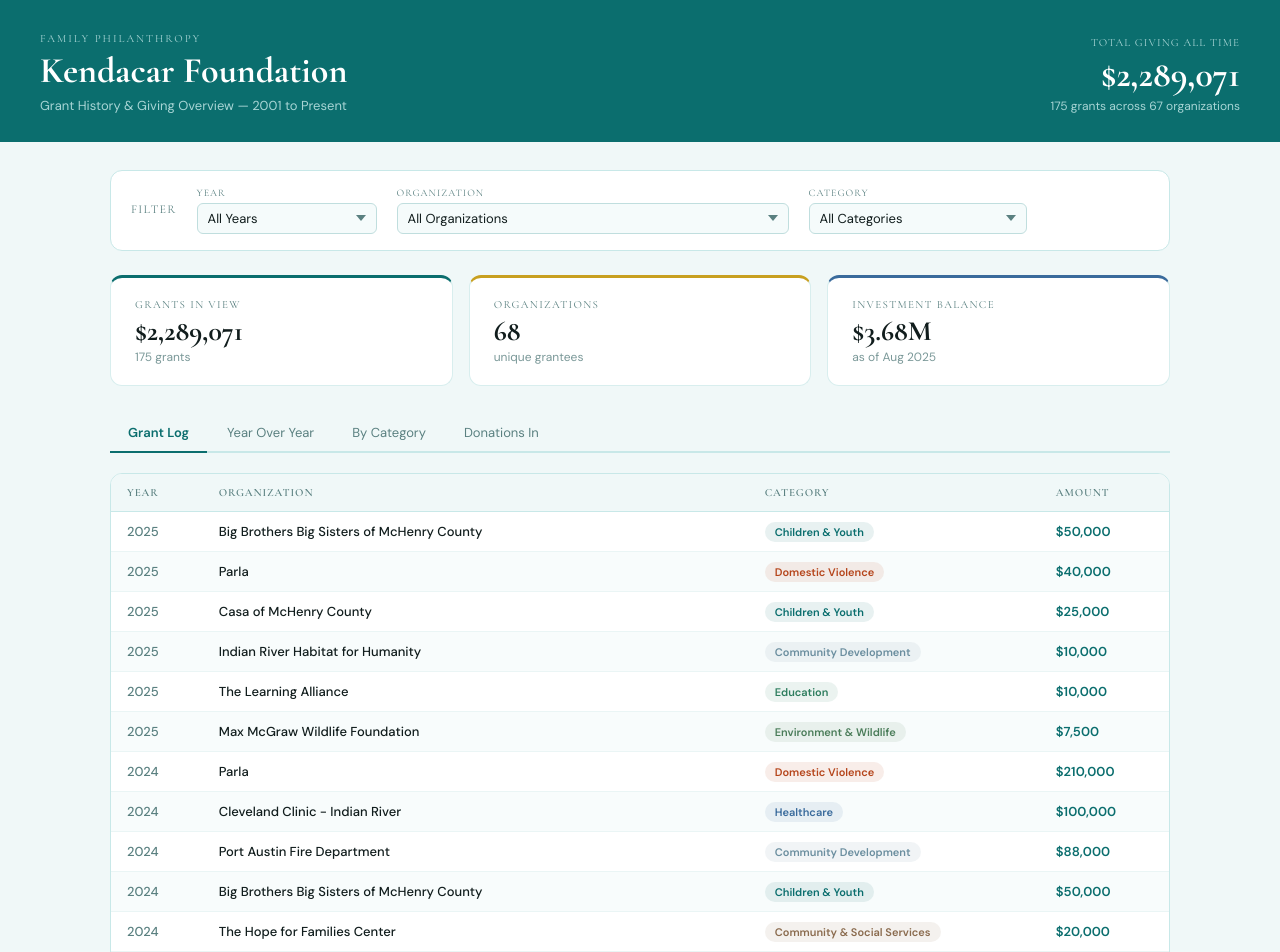
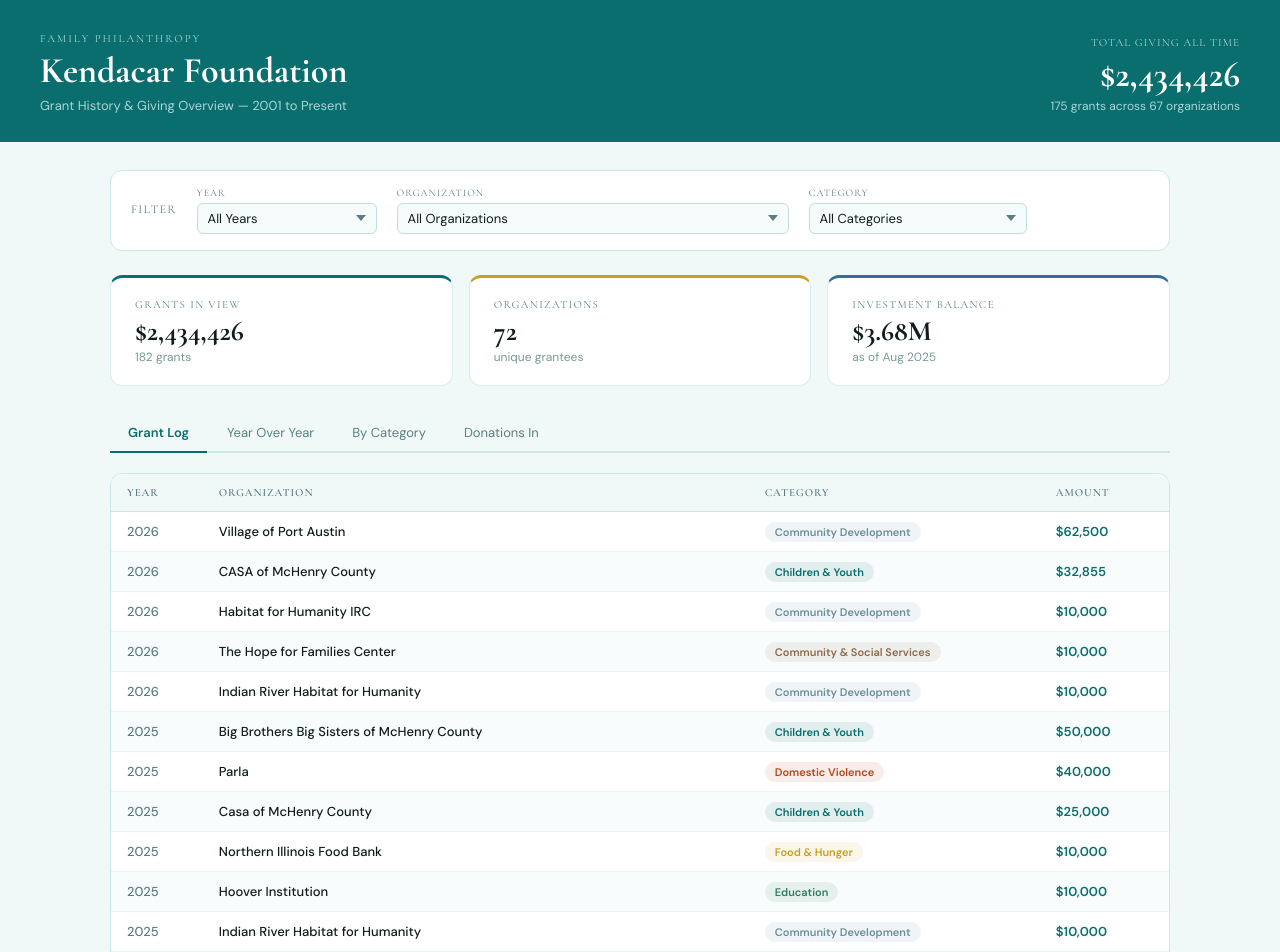
Before and after one commit to carlie-bit/Kendacar, a React (Vite) app: page / in a window 1280 px wide. Shown: the top 952 px of the page. Built offline with nearby package versions, Linux system fonts and the light colour scheme.

Commit message:
Update App.jsx

```diff
--- a/src/App.jsx
+++ b/src/App.jsx
@@ -53,6 +53,10 @@
   "St. John's Northwestern Military Academy": "Education",
   "Impact 100": "Education",
   "MCC Foundation": "Education",
+  "Hoover Institution": "Education",
+  "CASA of McHenry County": "Children & Youth",
+  "Habitat for Humanity IRC": "Community Development",
+  "Village of Port Austin": "Community Development",
   "Max McGraw Wildlife Foundation": "Environment & Wildlife",
   "Enviromental Learning Center": "Environment & Wildlife",
   "Indian River Land Trust": "Environment & Wildlife",
@@ -83,6 +87,13 @@
 };
 
 const GRANTS = [
+  { id: 176, year: 2026, org: "CASA of McHenry County", amount: 32855 },
+  { id: 177, year: 2026, org: "Habitat for Humanity IRC", amount: 10000 },
+  { id: 178, year: 2026, org: "The Hope for Families Center", amount: 10000 },
+  { id: 179, year: 2026, org: "Village of Port Austin", amount: 62500 },
+  { id: 180, year: 2026, org: "Indian River Habitat for Humanity", amount: 10000 },
+  { id: 181, year: 2025, org: "Northern Illinois Food Bank", amount: 10000 },
+  { id: 182, year: 2025, org: "Hoover Institution", amount: 10000 },
   { id: 1, year: 2025, org: "Big Brothers Big Sisters of McHenry County", amount: 50000 },
   { id: 2, year: 2025, org: "Parla", amount: 40000 },
   { id: 3, year: 2025, org: "Casa of McHenry County", amount: 25000 },
@@ -411,7 +422,6 @@
 
   return (
     <div style={{ minHeight: "100vh", background: "#F0F8F8", fontFamily: "'DM Sans', sans-serif", color: "#111D1D" }}>
-
       {/* Header */}
       <div style={{ background: "#0B6E6E", color: "#fff", padding: "32px 40px 28px", display: "flex", alignItems: "flex-end", justifyContent: "space-between", flexWrap: "wrap", gap: 20 }}>
         <div>
@@ -427,7 +437,6 @@
       </div>
 
       <div style={{ padding: "28px 40px", maxWidth: 1140, margin: "0 auto" }}>
-
         {/* Filters */}
         <div style={{ background: "#fff", border: "1px solid #C8E8E8", borderRadius: 12, padding: "16px 20px", display: "flex", gap: 20, alignItems: "flex-end", flexWrap: "wrap", marginBottom: 24 }}>
           <div style={{ fontSize: 12, fontFamily: "'Cormorant Garamond', serif", letterSpacing: "0.1em", textTransform: "uppercase", color: "#5A8080", alignSelf: "center", paddingBottom: 2 }}>Filter</div>
@@ -614,9 +623,8 @@
         )}
 
         <div style={{ marginTop: 36, textAlign: "center", fontSize: 11, color: "#7A9898", fontFamily: "'Cormorant Garamond', serif", letterSpacing: "0.08em" }}>
-          KENDACAR FOUNDATION &middot; CONFIDENTIAL &middot; FOR FAMILY USE ONLY
+          KENDACAR FOUNDATION \u00b7 CONFIDENTIAL \u00b7 FOR FAMILY USE ONLY
         </div>
-
       </div>
     </div>
   );
```
